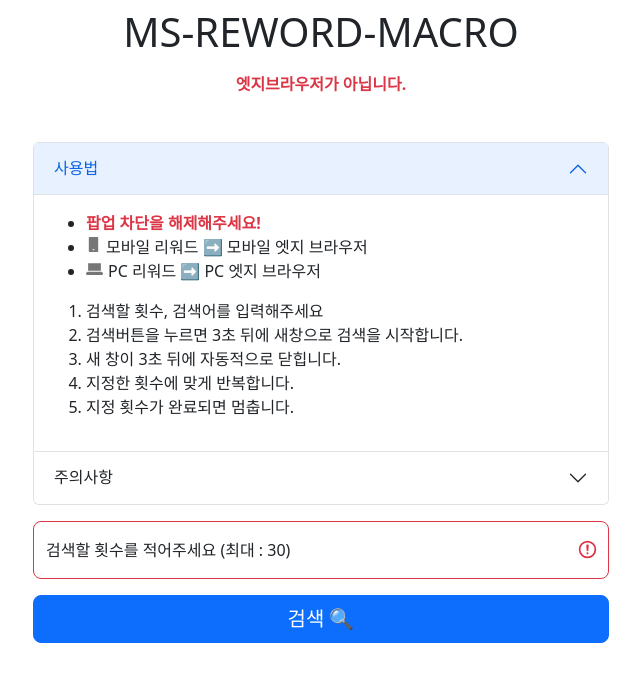
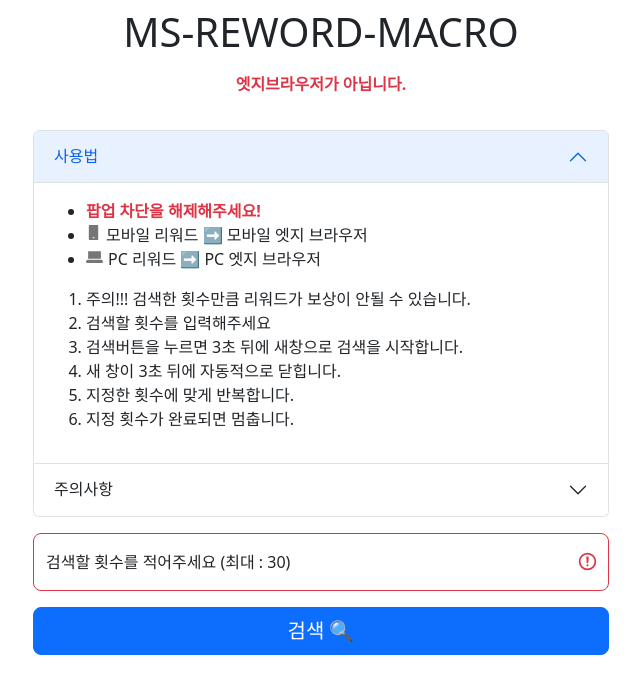
Before and after one commit to hyunjoogo/ms-rewards-macro, a React (Create React App) app: page / in a window 1280 px wide. Shown: the top 694 px of the page, without its empty margins (319-959 px from the left). Built offline with nearby package versions, Linux system fonts and the light colour scheme; a web font is replaced by a local one.

Commit message:
버그 수정

```diff
--- a/src/components/app/Buttons.tsx
+++ b/src/components/app/Buttons.tsx
@@ -13,7 +13,7 @@
   maxCount: number;
 }
 
-const TIMEOUT_TIME = 2000;
+const TIMEOUT_TIME = 3000;
 
 const Buttons: React.FC<ButtonsProps> = ({
                                            status,
@@ -49,14 +49,9 @@
   };
 
   function getRandomCharacter() {
-    // Get the length of the array.
     const koreanStringArray = wordList;
     const arrayLength = koreanStringArray.length;
-
-    // Choose a random index.
     const randomIndex = Math.floor(Math.random() * arrayLength);
-
-    // Choose a random character from the selected index string and return.
     return koreanStringArray[randomIndex].charAt(Math.floor(Math.random() * koreanStringArray[randomIndex].length));
   }
 
--- a/src/components/app/HowToUse.tsx
+++ b/src/components/app/HowToUse.tsx
@@ -22,7 +22,8 @@
             </li>
           </ul>
           <ol>
-            <li>검색할 횟수, 검색어를 입력해주세요</li>
+            <li>주의!!! 검색한 횟수만큼 리워드가 보상이 안될 수 있습니다.</li>
+            <li>검색할 횟수를 입력해주세요</li>
             <li>검색버튼을 누르면 3초 뒤에 새창으로 검색을 시작합니다.</li>
             <li>새 창이 3초 뒤에 자동적으로 닫힙니다.</li>
             <li>지정한 횟수에 맞게 반복합니다.</li>
```
